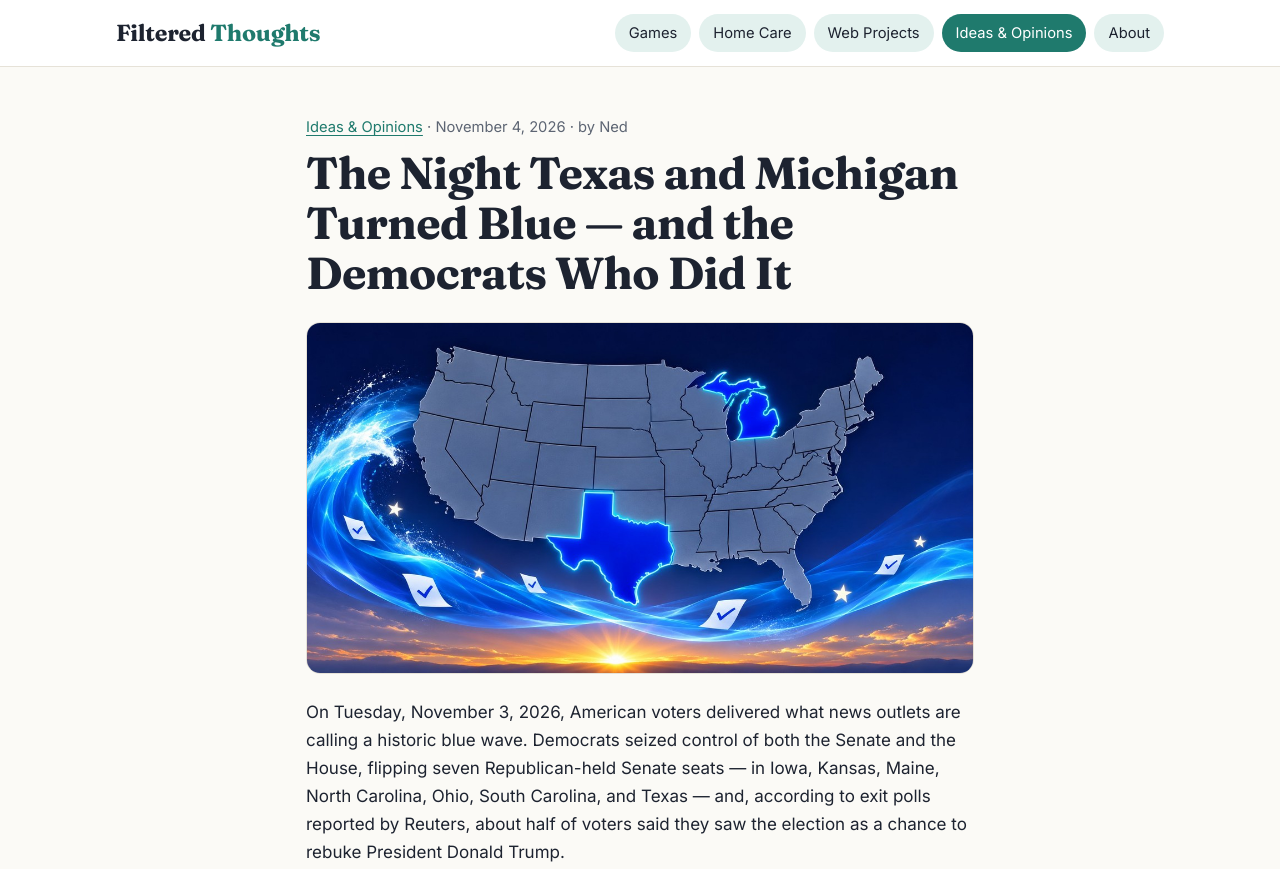
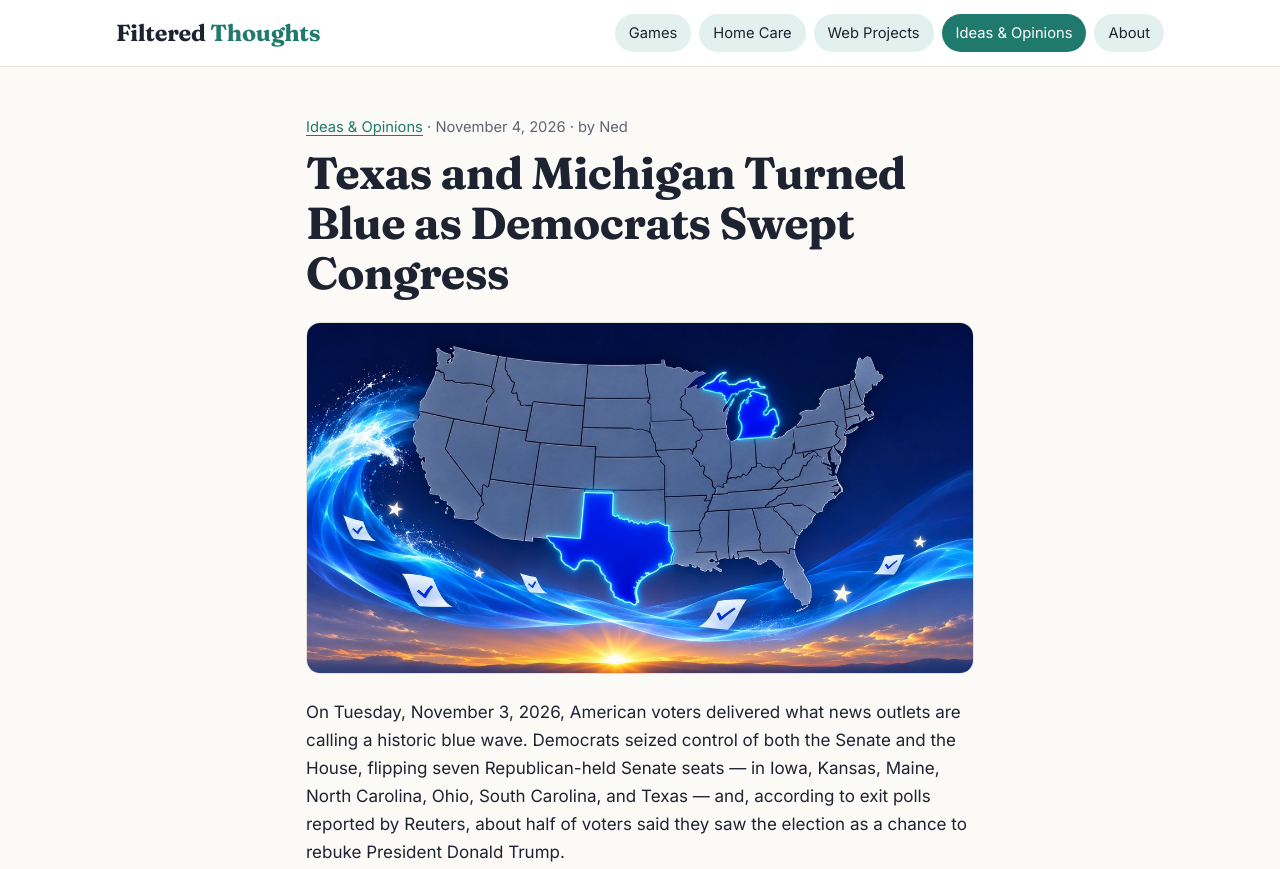
Before and after one commit to ned4short/filtered-thoughts, a plain HTML site: page posts/the-night-texas-and-michigan-turned-blue.html in a window 1280 px wide. Shown: the top 869 px of the page. Drawn offline with Linux system fonts and the light colour scheme; a script that the page names is missing.

Commit message:
Change midterm post title to Texas and Michigan Turned Blue as Democrats Swept Congress

```diff
--- a/posts/the-night-texas-and-michigan-turned-blue.html
+++ b/posts/the-night-texas-and-michigan-turned-blue.html
@@ -3,11 +3,11 @@
 <head>
 <meta charset="utf-8">
 <meta name="viewport" content="width=device-width, initial-scale=1">
-<title>The Night Texas and Michigan Turned Blue — and the Democrats Who Did It | Filtered Thoughts</title>
+<title>Texas and Michigan Turned Blue as Democrats Swept Congress | Filtered Thoughts</title>
 <meta name="description" content="Democrats took back both houses of Congress on November 3, 2026, flipping seven Senate seats. Texas broke a 32-year drought and Michigan swept the top offices — here are the Democrats who did it, the other states that swung, and the Republican wins too.">
 <link rel="canonical" href="https://blog.nedworldwide.com/posts/the-night-texas-and-michigan-turned-blue.html">
 <meta property="og:site_name" content="Filtered Thoughts">
-<meta property="og:title" content="The Night Texas and Michigan Turned Blue — and the Democrats Who Did It">
+<meta property="og:title" content="Texas and Michigan Turned Blue as Democrats Swept Congress">
 <meta property="og:description" content="Democrats took back both houses of Congress on November 3, 2026, flipping seven Senate seats. Texas broke a 32-year drought and Michigan swept the top offices — here are the Democrats who did it, the other states that swung, and the Republican wins too.">
 <meta property="og:url" content="https://blog.nedworldwide.com/posts/the-night-texas-and-michigan-turned-blue.html">
 <meta property="og:type" content="article">
@@ -22,7 +22,7 @@
 <link href="https://fonts.googleapis.com/css2?family=Fraunces:opsz,wght@9..144,600;9..144,700&family=Inter:wght@400;600&display=swap" rel="stylesheet">
 <link rel="stylesheet" href="../style.css?v=3">
 <script async src="https://nedtraffic.replit.app/api/tracker.js" data-site="8d4fe314-731c-4f7d-b995-0511e27c2706"></script>
-<script type="application/ld+json">{"@context": "https://schema.org", "@type": "BlogPosting", "headline": "The Night Texas and Michigan Turned Blue — and the Democrats Who Did It", "description": "Democrats took back both houses of Congress on November 3, 2026, flipping seven Senate seats. Texas broke a 32-year drought and Michigan swept the top offices.", "datePublished": "2026-11-04", "dateModified": "2026-11-04", "author": {"@type": "Person", "name": "Ned", "url": "https://blog.nedworldwide.com/about.html"}, "publisher": {"@type": "Organization", "name": "Filtered Thoughts"}, "mainEntityOfPage": "https://blog.nedworldwide.com/posts/the-night-texas-and-michigan-turned-blue.html", "image": "https://blog.nedworldwide.com/images/midterm-texas-michigan-blue-wave.jpg"}</script>
+<script type="application/ld+json">{"@context": "https://schema.org", "@type": "BlogPosting", "headline": "Texas and Michigan Turned Blue as Democrats Swept Congress", "description": "Democrats took back both houses of Congress on November 3, 2026, flipping seven Senate seats. Texas broke a 32-year drought and Michigan swept the top offices.", "datePublished": "2026-11-04", "dateModified": "2026-11-04", "author": {"@type": "Person", "name": "Ned", "url": "https://blog.nedworldwide.com/about.html"}, "publisher": {"@type": "Organization", "name": "Filtered Thoughts"}, "mainEntityOfPage": "https://blog.nedworldwide.com/posts/the-night-texas-and-michigan-turned-blue.html", "image": "https://blog.nedworldwide.com/images/midterm-texas-michigan-blue-wave.jpg"}</script>
 <script async src="https://pagead2.googlesyndication.com/pagead/js/adsbygoogle.js?client=ca-pub-4906768816100309" crossorigin="anonymous"></script>
 </head>
 <body>
@@ -40,7 +40,7 @@
 </header>
 <main class="article">
   <div class="meta"><a href="../category/ideas-and-opinions.html">Ideas &amp; Opinions</a> &middot; November 4, 2026 &middot; by Ned</div>
-  <h1>The Night Texas and Michigan Turned Blue — and the Democrats Who Did It</h1>
+  <h1>Texas and Michigan Turned Blue as Democrats Swept Congress</h1>
   <figure>
     <img src="../images/midterm-texas-michigan-blue-wave.jpg" width="1200" height="630" alt="United States map at night with Texas and Michigan glowing blue, a blue wave and ballot checkmarks">
   </figure>
```
Also changed, not shown: category/ideas-and-opinions.html (+1 -1 lines), index.html (+1 -1 lines).
